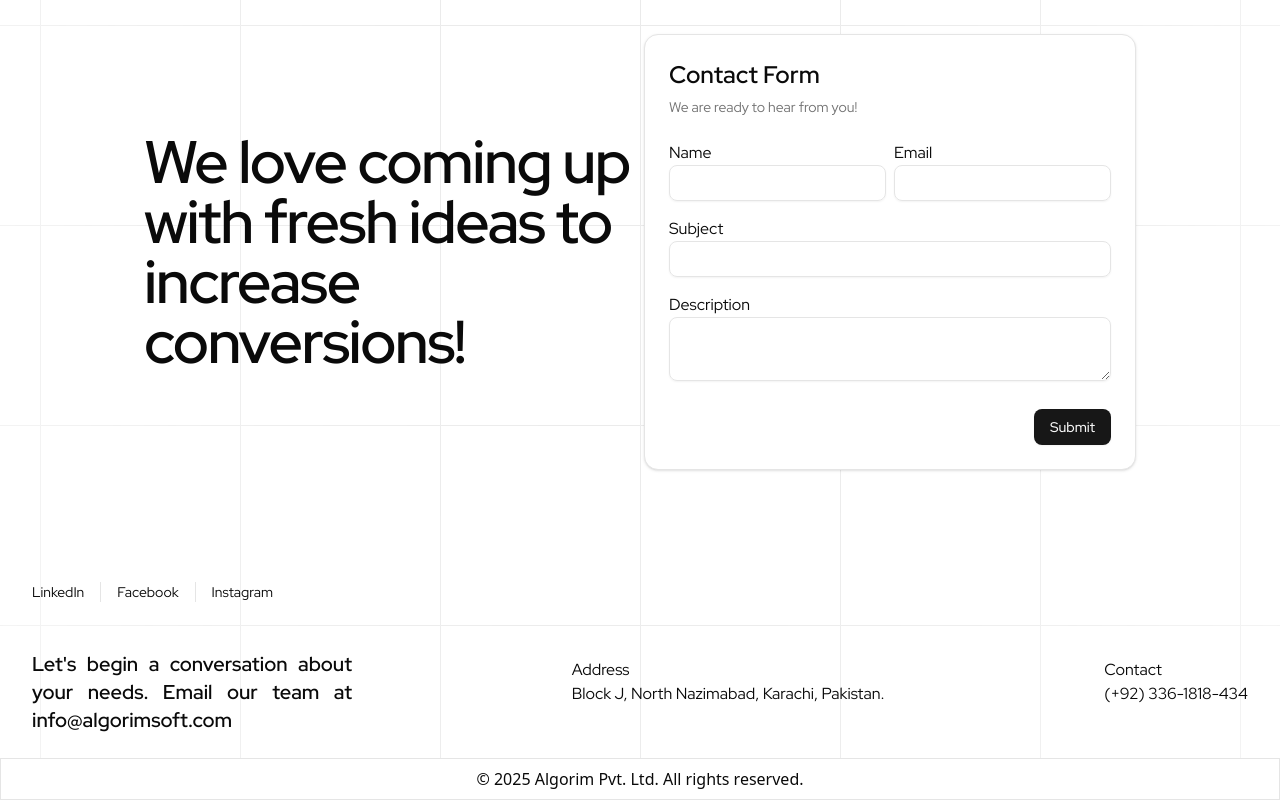
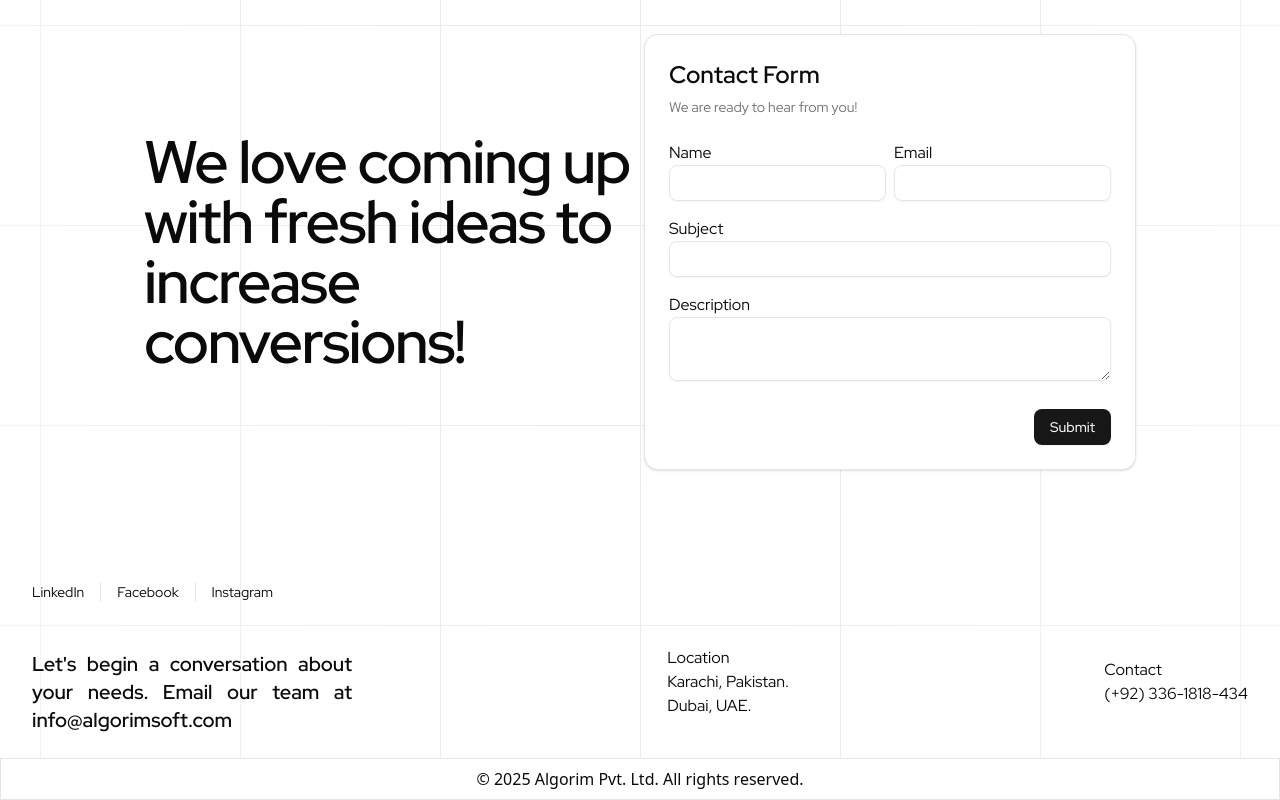
Before and after one commit to asadtanvirshami/algorim-v3, a Next.js app: page / in a window 1280 px wide. Shown: the part 9071-9871 px from the top of the page. Built offline with nearby package versions, Linux system fonts and the light colour scheme.

Commit message:
core: updated location in contact info

```diff
--- a/src/components/ui/landing-layout/page-layout/contact-info.tsx
+++ b/src/components/ui/landing-layout/page-layout/contact-info.tsx
@@ -40,8 +40,9 @@ export const ContactInfo = () => {
         </div>
         <div className="flex-col flex mt-12">
           <ul>
-            <h1>Address</h1>
-            <ul>Block J, North Nazimabad, Karachi, Pakistan.</ul>
+            <h1>Location</h1>
+            <ul>Karachi, Pakistan.</ul>
+            <ul>Dubai, UAE.</ul>
           </ul>
         </div>
         <div className="flex-col flex mt-12">
```
